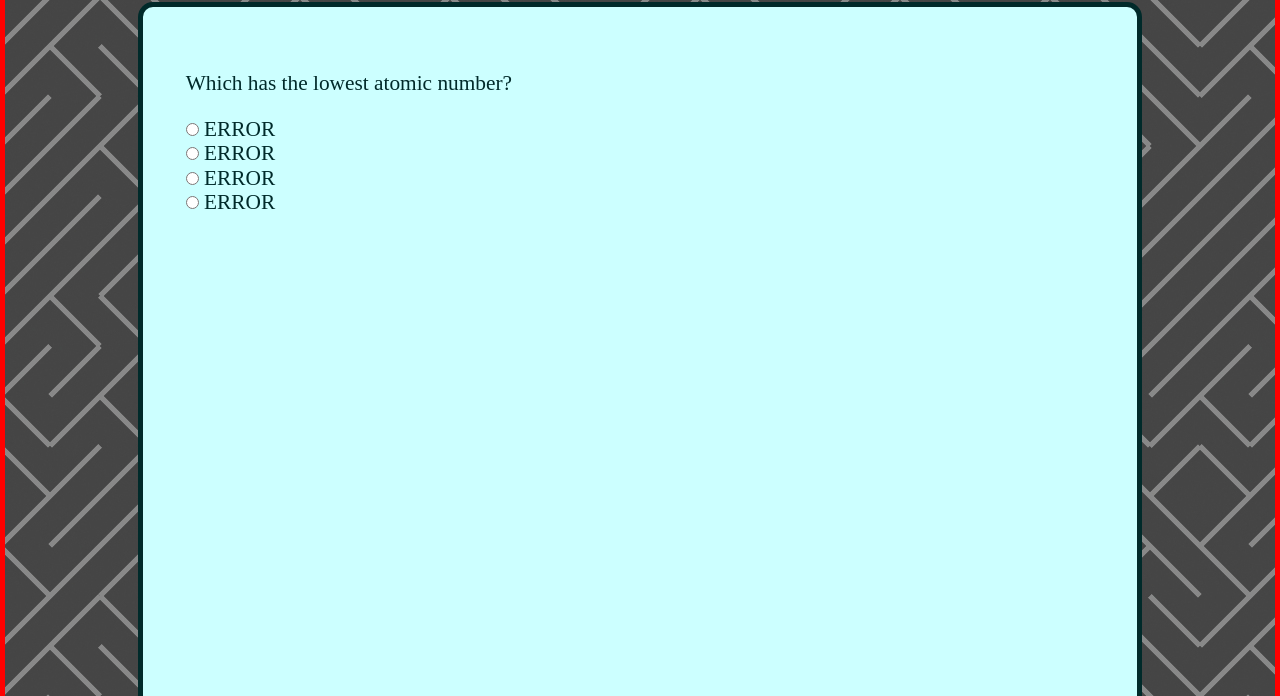
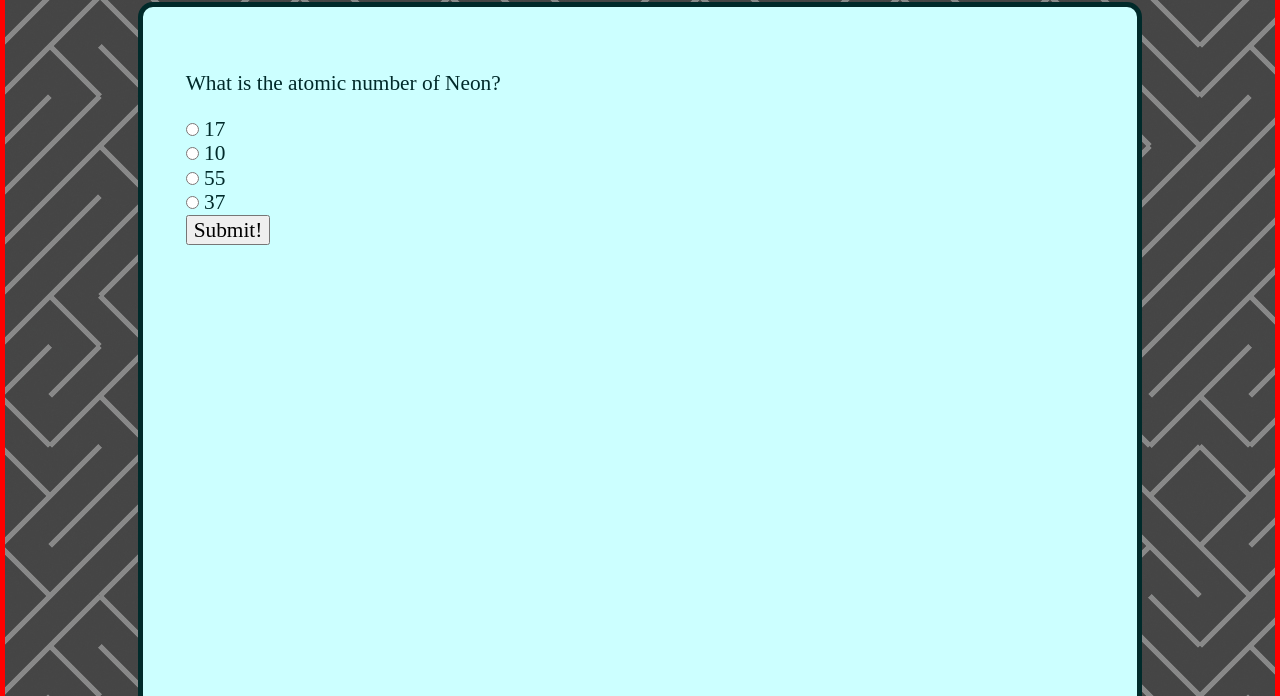
Before and after one commit to DiabeticFire/05-TimedQuiz, a plain HTML site: page index.html in a window 1280 px wide. Shown: the part 104-800 px from the top of the page. Drawn offline with nearby package versions, Linux system fonts and the light colour scheme.

Commit message:
select a question and answer choices and display that information

```diff
--- a/index.html
+++ b/index.html
@@ -20,20 +20,43 @@
         <form id="form">
           <p id="question"></p>
           <div>
-            <input type="radio" id="answerChoice1" name="answerChoice" value="ERROR" />
+            <input
+              type="radio"
+              id="answerChoice1"
+              name="answerChoice"
+              value="ERROR"
+            />
             <label for="answerChoice1" id="answerChoiceLabel1">ERROR</label>
           </div>
           <div>
-            <input type="radio" id="answerChoice2" name="answerChoice" value="ERROR" />
+            <input
+              type="radio"
+              id="answerChoice2"
+              name="answerChoice"
+              value="ERROR"
+            />
             <label for="answerChoice1" id="answerChoiceLabel2">ERROR</label>
           </div>
           <div>
-            <input type="radio" id="answerChoice3" name="answerChoice" value="ERROR" />
+            <input
+              type="radio"
+              id="answerChoice3"
+              name="answerChoice"
+              value="ERROR"
+            />
             <label for="answerChoice1" id="answerChoiceLabel3">ERROR</label>
           </div>
           <div>
-            <input type="radio" id="answerChoice4" name="answerChoice" value="ERROR" />
+            <input
+              type="radio"
+              id="answerChoice4"
+              name="answerChoice"
+              value="ERROR"
+            />
             <label for="answerChoice1" id="answerChoiceLabel4">ERROR</label>
+          </div>
+          <div>
+            <button>Submit!</button>
           </div>
         </form>
         <div id="chart"></div>
@@ -43,6 +66,7 @@
 
     <!-- JS -->
     <script src="js/table.js"></script>
+    <script src="js/questions.js"></script>
     <script src="js/functionality.js"></script>
   </body>
 </html>
--- a/js/functionality.js
+++ b/js/functionality.js
@@ -1,151 +1,61 @@
-let questions = [
-  {
-    question: "Which has the lowest atomic number?",
-    questionType: "min",
-    answerType: "name",
-    fill: "NA",
-    answerdata: "atomicNumber",
-    answer: ""
-  },
-  {
-    question: "Which has the highest atomic number?",
-    questionType: "max",
-    answerType: "name",
-    answerdata: "atomicNumber",
-    fill: "NA",
-    answer: ""
-  },
-  {
-    question: "Which element has the symbol of _?",
-    questionType: "match",
-    answerType: "name",
-    answerdata: "name",
-    fill: "symbol",
-    answer: ""
-  },
-  {
-    question: "Which is the symbol of _?",
-    questionType: "match",
-    answerType: "symbol",
-    answerdata: "symbol",
-    fill: "name",
-    answer: ""
-  },
-  {
-    question: "Which has the greatest atomic mass?",
-    questionType: "max",
-    answerType: "name",
-    answerdata: "atomicMass",
-    fill: "NA",
-    answer: ""
-  },
-  {
-    question: "Which has the least atomic mass?",
-    questionType: "min",
-    answerType: "name",
-    answerdata: "atomicMass",
-    fill: "NA",
-    answer: ""
-  },
-  {
-    question: "Which has the greatest electronegativity?",
-    questionType: "max",
-    answerType: "name",
-    answerdata: "electronegativity",
-    fill: "NA",
-    answer: ""
-  },
-  {
-    question: "Which has the least electronegativity?",
-    questionType: "min",
-    answerType: "name",
-    answerdata: "electronegativity",
-    fill: "NA",
-    answer: ""
+//Global Variables
+let correct = "";
+
+function loadQuestion() {
+  // Select Question
+  let question = questions[Math.floor(Math.random() * questions.length)];
+  console.log(question);
+
+  // Select Answer Choices
+  let answerChoices = [];
+  do {
+    let element = table[Math.floor(Math.random() * table.length)];
+    if (!answerChoices.includes(element)) answerChoices.push(element);
+  } while (answerChoices.length < 4);
+  console.log(answerChoices);
+
+  // Select Correct Answer
+  let correctSlot = Math.floor(Math.random() * 4);
+
+  // Display Question
+  $("#question").text(
+    question.replace("ELEMENT", answerChoices[correctSlot].name)
+  );
+
+  // Determine which question was asked
+  if (question.includes("atomic number")) {
+    // Display Answer Choices
+    $("#answerChoiceLabel1").text(answerChoices[0].atomicNumber);
+    $("#answerChoice1").attr("value", answerChoices[0].atomicNumber);
+    $("#answerChoiceLabel2").text(answerChoices[1].atomicNumber);
+    $("#answerChoice2").attr("value", answerChoices[1].atomicNumber);
+    $("#answerChoiceLabel3").text(answerChoices[2].atomicNumber);
+    $("#answerChoice2").attr("value", answerChoices[2].atomicNumber);
+    $("#answerChoiceLabel4").text(answerChoices[3].atomicNumber);
+    $("#answerChoice3").attr("value", answerChoices[3].atomicNumber);
+
+    // Set correct
+    correct = answerChoices[correctSlot].atomicNumber;
+  } else if (question.includes("symbol")) {
+    // Display Answer Choices
+    $("#answerChoiceLabel1").text(answerChoices[0].symbol);
+    $("#answerChoice1").attr("value", answerChoices[0].symbol);
+    $("#answerChoiceLabel2").text(answerChoices[1].symbol);
+    $("#answerChoice2").attr("value", answerChoices[1].symbol);
+    $("#answerChoiceLabel3").text(answerChoices[2].symbol);
+    $("#answerChoice2").attr("value", answerChoices[2].symbol);
+    $("#answerChoiceLabel4").text(answerChoices[3].symbol);
+    $("#answerChoice3").attr("value", answerChoices[3].symbol);
+
+    // Set correct
+    correct = answerChoices[correctSlot].symbol;
   }
-];
-
-function selectQuestion() {
-  // Local Variables
-  let q = questions[Math.floor(Math.random() * questions.length)];
-  let question = q.question;
-  let temp = question.split("_");
-  let element = table[Math.floor(Math.random() * 118)];
-
-  // Get the question displayed to the user
-  switch (q.fill) {
-    case "NA":
-      // Nothing to do here
-      break;
-    case "symbol":
-      let symbol = element.symbol;
-      question = temp[0] + symbol + temp[1];
-      break;
-    case "name":
-      let name = element.name;
-      question = temp[0] + name + temp[1];
-      break;
-    default:
-      alert("q.fill switch unexpected > function selectQuestion()");
-      break;
-  }
-  $("#question").text(question);
-
-  // Determine the answer
-  switch (q.answerType) {
-    case "max":
-      break;
-    case "min":
-      break;
-    case "match":
-      break;
-    default:
-      break;
-  }
-
-  // Display answer choices
-  selectAnswers(q.answerType);
 }
 
-function selectAnswers(answerType) {
-  let answers = ["", "", "", ""];
-  do {
-    for (let i = 0; i < 4; i++) {
-      do {
-        let property = "";
-        let element = table[Math.floor(Math.random() * 118)];
-        switch (answerType) {
-          case "name":
-            property = element.name;
-            break;
-          case "symbol":
-            property = element.symbol;
-            break;
-          default:
-            alert("answerType switch unexpected > function selectAnswers()");
-            break;
-        }
-        if (!answers.includes(property)) answers[i] = property;
-      } while (answers[i] === "");
-      $("#answerChoices").append(
-        $("<div>")
-          .text(answers[i])
-          .attr("class", "answerChoices")
-      );
-    }
-  } while (!questionSolvable());
-}
+$("#form").submit(e => {
+  e.preventDefault();
 
-function questionSolvable() {}
+  $("input[name='answerChoice']:checked").val();
+});
 
-$(".answerChoices").on("click", function() {});
-
-function startTimer() {
-  let timer = setInterval(function() {
-    $("#time").css("width", "3%");
-  }, 100);
-}
-
-selectQuestion();
-
-array.forEach(element, function() {});
+loadQuestion();
--- /dev/null
+++ b/js/questions.js
@@ -0,0 +1,4 @@
+let questions = [
+  "What is the atomic number of ELEMENT?",
+  "What is the symbol for ELEMENT?"
+];
```
